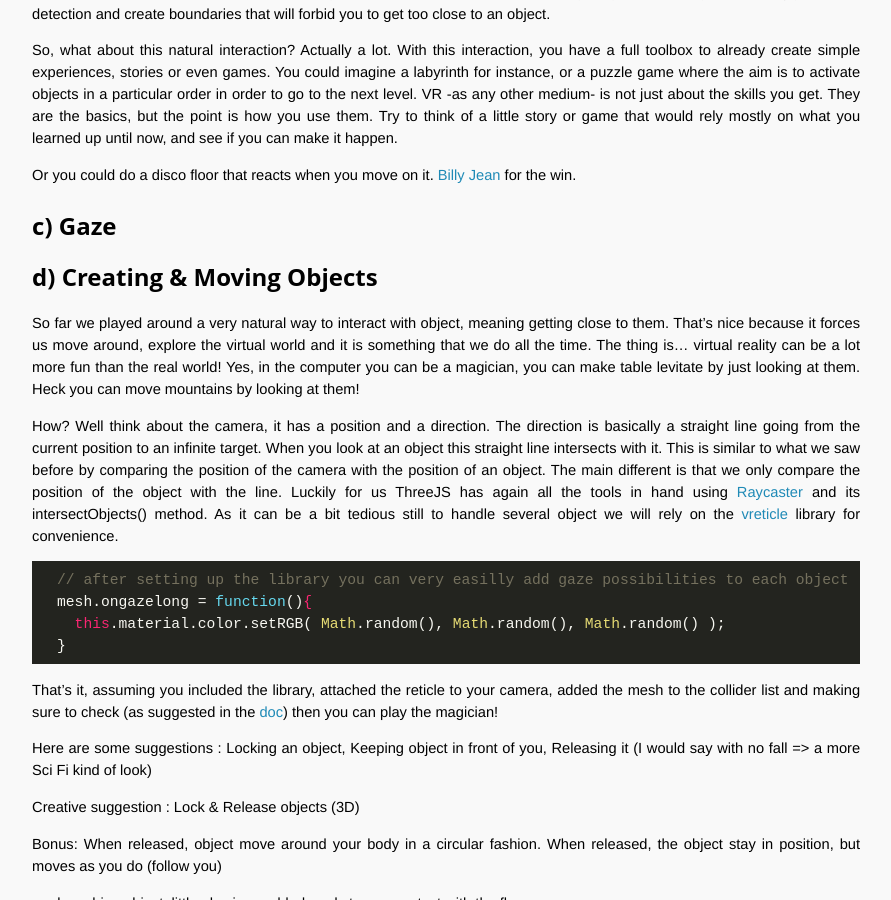
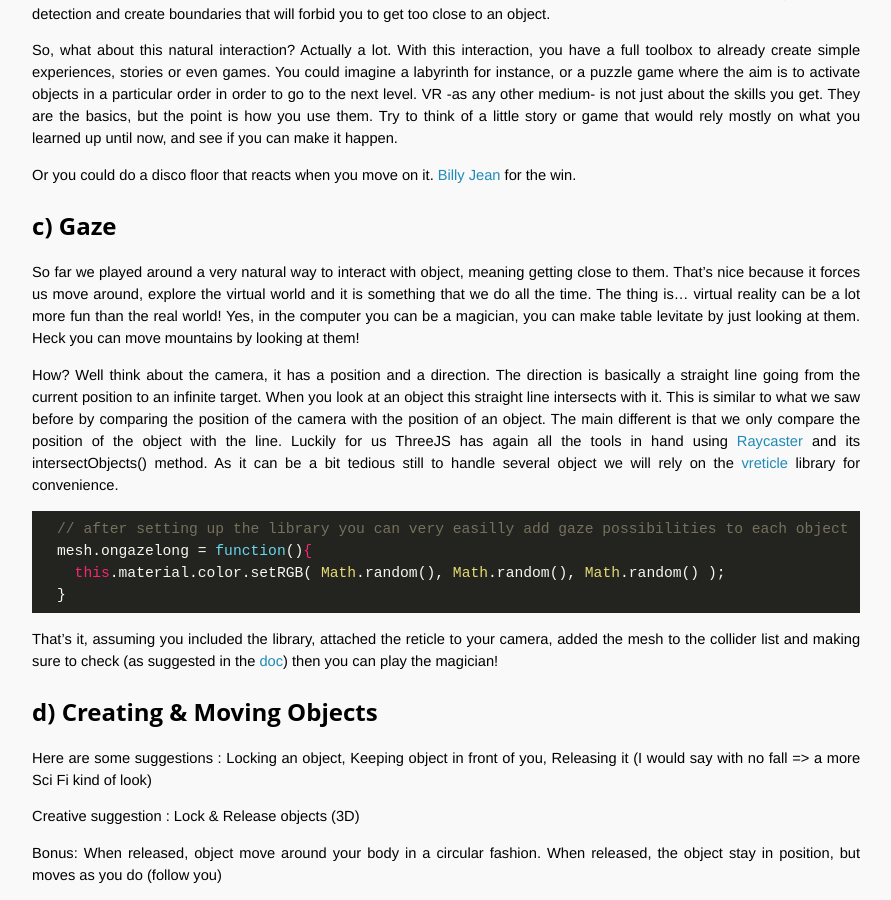
Before and after one commit to OpenTechSchool-Brussels/webVR-for-3D-graphics-and-music, a Jekyll site: the page built from interacting-within-the-scene.markdown, in a window 1280 px wide and 900 px high, scrolled down 2031 px. Shown: the whole window, without its empty margins (324-1215 px from the left). Built offline with Jekyll 4.4.1, drawn with Linux system fonts in a browser that asks for light colours; Markdown is read by kramdown in place of the engine named in the settings; part of the change alters nothing that is shown.

```diff
--- a/interacting-within-the-scene.markdown
+++ b/interacting-within-the-scene.markdown
@@ -78,8 +78,6 @@ So, what about this natural interaction? Actually a lot. With this interaction,
 Or you could do a disco floor that reacts when you move on it. [Billy Jean](https://youtu.be/Zi_XLOBDo_Y?t=18s) for the win.
 
 ## c) Gaze
-
-## d) Creating & Moving Objects
 So far we played around a very natural way to interact with object, meaning getting close to them. That's nice because it forces us move around, explore the virtual world and it is something that we do all the time. The thing is... virtual reality can be a lot more fun than the real world! Yes, in the computer you can be a magician, you can make table levitate by just looking at them. Heck you can move mountains by looking at them!
 
 How? Well think about the camera, it has a position and a direction. The direction is basically a straight line going from the current position to an infinite target. When you look at an object this straight line intersects with it. This is similar to what we saw before by comparing the position of the camera with the position of an object. The main different is that we only compare the position of the object with the line. Luckily for us ThreeJS has again all the tools in hand using [Raycaster](http://threejs.org/docs/#Reference/Core/Raycaster) and its intersectObjects() method. As it can be a bit tedious still to handle several object we will rely on the [vreticle](https://github.com/neuman/vreticle) library for convenience.
@@ -93,6 +91,10 @@ How? Well think about the camera, it has a position and a direction. The directi
 
 That's it, assuming you included the library, attached the reticle to your camera, added the mesh to the collider list and making sure to check (as suggested in the [doc](https://github.com/neuman/vreticle)) then you can play the magician!
 
+
+
+## d) Creating & Moving Objects
+
 Here are some suggestions : Locking an object, Keeping object in front of you, Releasing it (I would say with no fall => a more Sci Fi kind of look)
 
 Creative suggestion : Lock & Release objects (3D)
```
